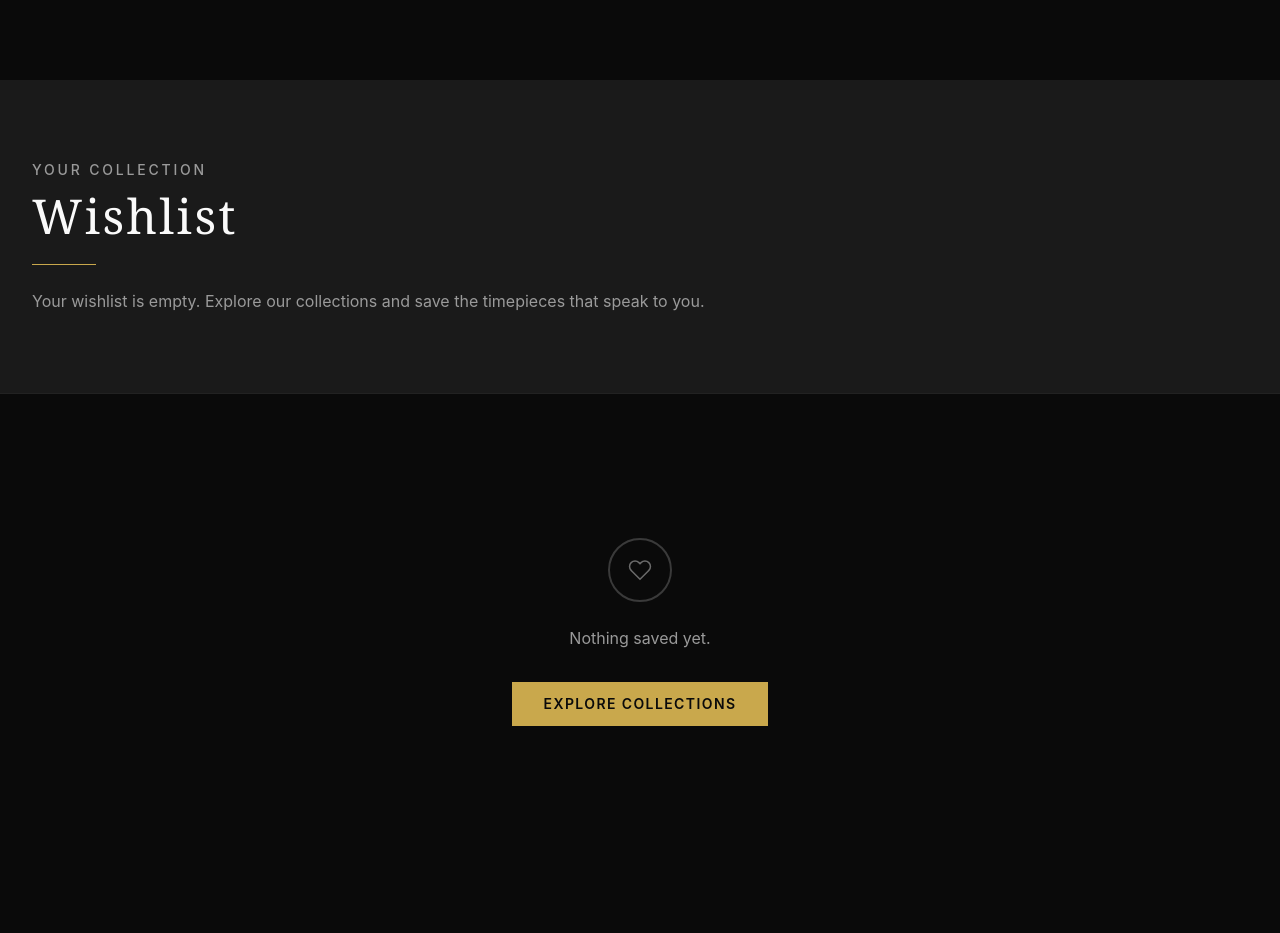
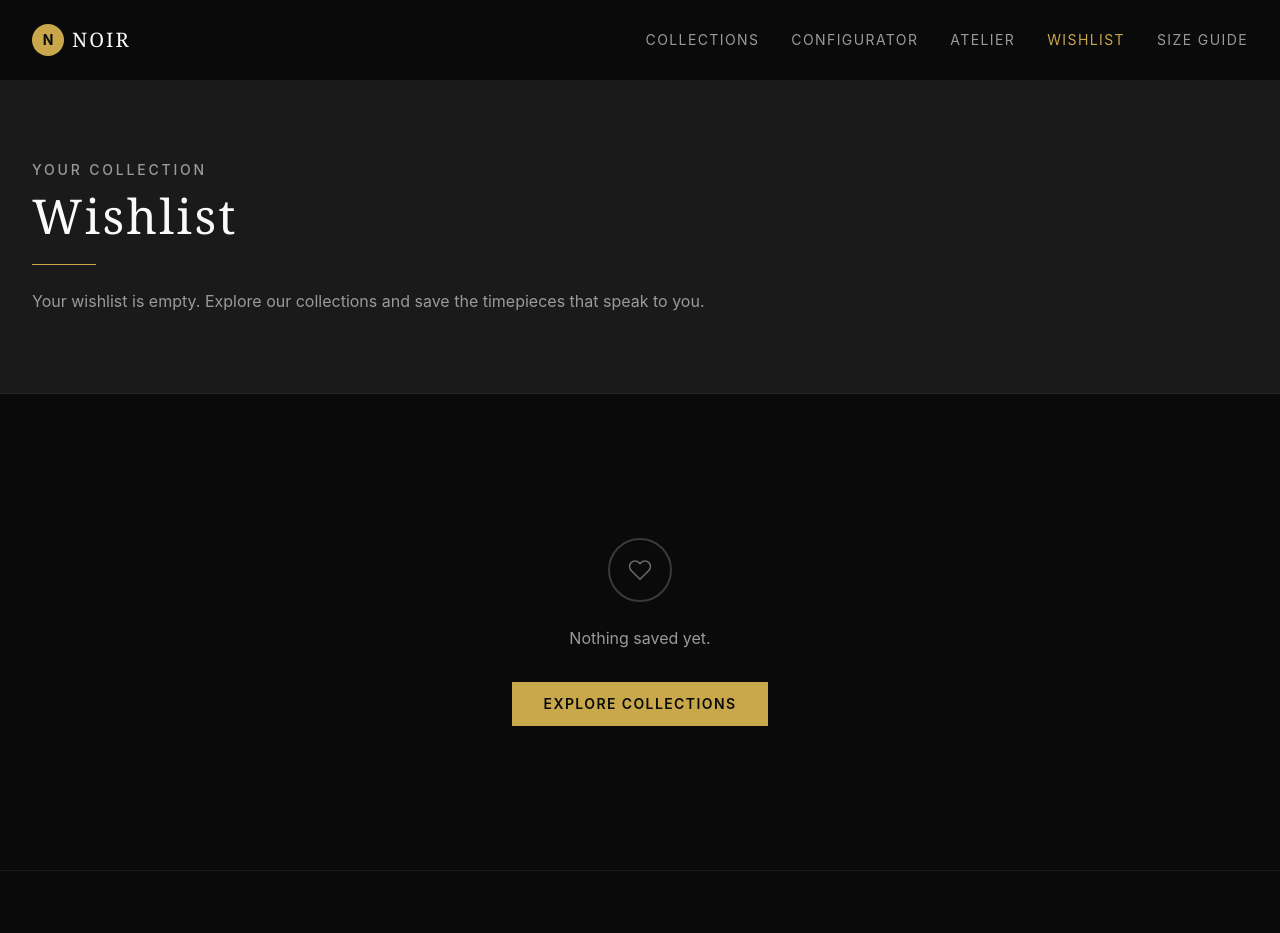
Before and after one commit to anas-khan-antimatter/mkt-noir-watch-co, a Next.js app: page /wishlist in a window 1280 px wide. Shown: the top 933 px of the page. Before the commit the page ends 870 px from the top, so only its background shows below. Built offline with nearby package versions, Linux system fonts and the light colour scheme.

Commit message:
antimatter: checkpoint c-1790732967552-zqjar

```diff
--- a/src/app/layout.tsx
+++ b/src/app/layout.tsx
@@ -1,4 +1,6 @@
 import type { Metadata } from "next";
+import Nav from "@/components/Nav";
+import Footer from "@/components/Footer";
 import "./globals.css";
 
 export const metadata: Metadata = {
@@ -14,7 +16,11 @@
 }>) {
   return (
     <html lang="en">
-      <body>{children}</body>
+      <body>
+        <Nav />
+        {children}
+        <Footer />
+      </body>
     </html>
   );
 }
```
